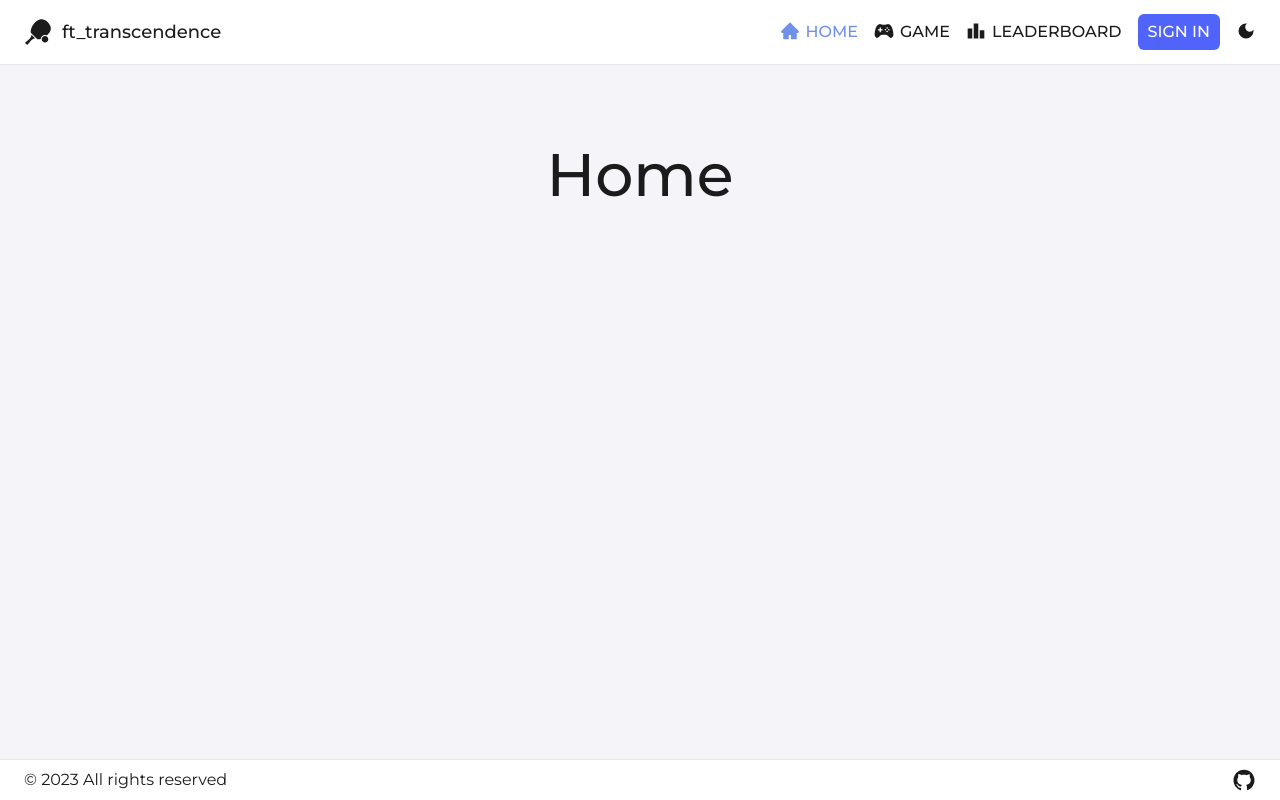
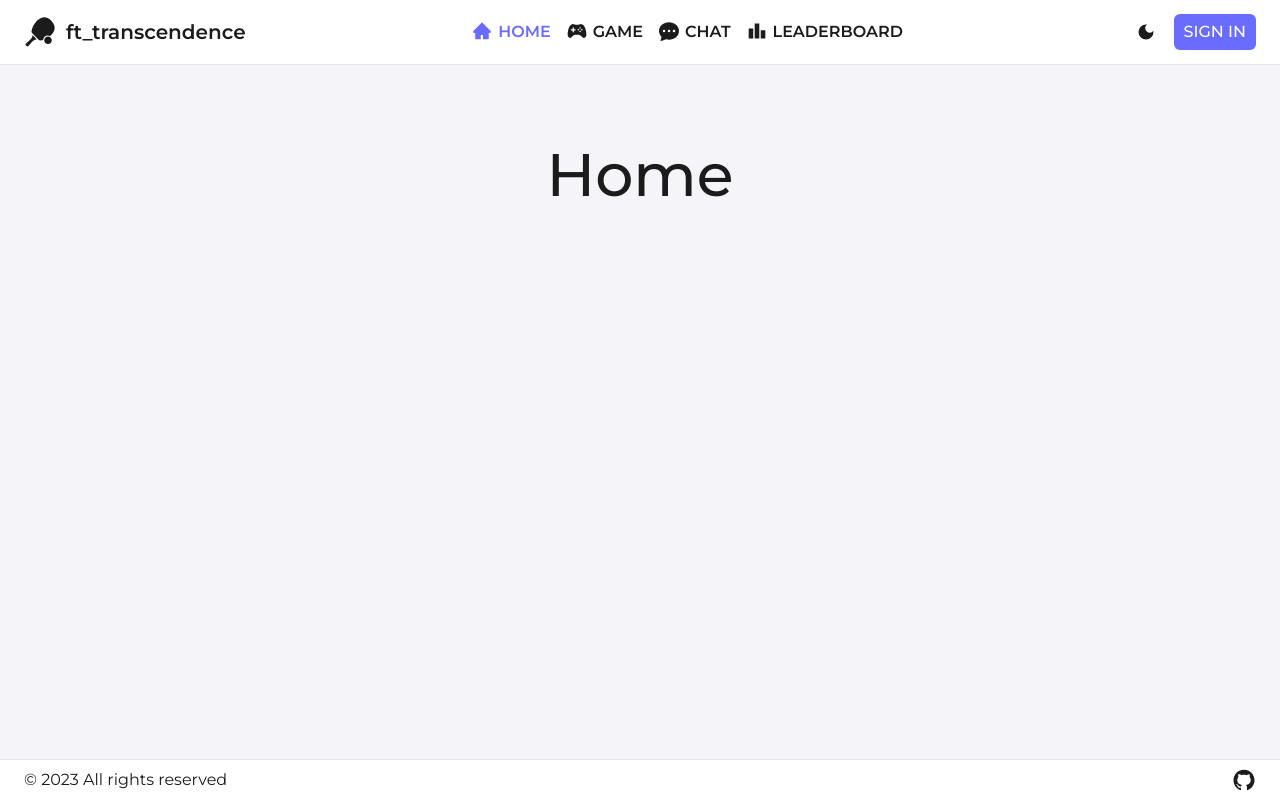
Before and after one commit to fluchtens/42-ft_transcendence, a React (Vite) app in the folder frontend/: page / in a window 1280 px wide. Built offline with nearby package versions, Linux system fonts and the light colour scheme; no server answers.

Commit message:
fix light theme

```diff
--- a/frontend/src/App.tsx
+++ b/frontend/src/App.tsx
@@ -2,6 +2,7 @@ import { createBrowserRouter, RouterProvider } from 'react-router-dom';
 import Layout from './layouts/Layout';
 import Error from './pages/Error';
 import Game from './pages/Game';
+import Chat from './pages/Chat';
 import Leaderboard from './pages/Leaderboard';
 import Profile from './pages/Profile';
 import SignIn from './pages/login/SignIn';
@@ -27,6 +28,10 @@ function App() {
           element: <Game />,
         },
         {
+          path: "/chat",
+          element: <Chat />,
+        },
+        {
           path: "/leaderboard",
           element: <Leaderboard />,
         },
--- a/frontend/src/components/PageButton.tsx
+++ b/frontend/src/components/PageButton.tsx
@@ -10,8 +10,8 @@ function PageButton({ path, text, icon }: PageButtonProps) {
   const { pathname } = useLocation();
 
   return (
-    <li className={`hover:text-tertiary ${pathname === path ? "text-tertiary" : ""}`}>
-      <button className="uppercase md:w-full md:h-10">
+    <li className={`hover:text-tertiary ${pathname === path ? "text-ltertiary dark:text-dtertiary" : ""}`}>
+      <button className="uppercase font-semibold md:w-full md:h-10">
         <Link to={path} className="flex items-center">
           {icon}
           {text}
--- a/frontend/src/layouts/Header.tsx
+++ b/frontend/src/layouts/Header.tsx
@@ -4,6 +4,7 @@ import { AiFillHome, AiOutlineMenu } from 'react-icons/ai';
 import { IoGameController } from 'react-icons/io5';
 import { GiPingPongBat } from 'react-icons/gi';
 import { MdLeaderboard, MdOutlineDarkMode, MdDarkMode } from 'react-icons/md';
+import { BsFillChatDotsFill } from 'react-icons/bs';
 import PageButton from '../components/PageButton'
 
 function Header() {
@@ -29,50 +30,40 @@ function Header() {
   return (
     <>
       <header className="bg-lsecondary dark:bg-dsecondary border-b border-gray-200 dark:border-gray-700">
-        <nav className="w-full flex flex-wrap items-center justify-between px-6 py-3">
+        <nav className="flex flex-wrap items-center justify-between px-6 py-3">
 
           <div className="flex items-center">
-            <GiPingPongBat className="w-7 h-7 mr-2.5"/>
-            <Link to={'/'} className="text-lg font-medium">ft_transcendence</Link>
+            <GiPingPongBat className="w-8 h-8 mr-2.5"/>
+            <Link to={'/'} className="text-lg font-semibold lg:text-xl">ft_transcendence</Link>
           </div>
 
-          <button className="hover:text-white md:hidden"onClick={toggleMenu}>
+          <button className="hover:text-white lg:hidden"onClick={toggleMenu}>
             <AiOutlineMenu className="w-6 h-6"/>
           </button>
 
-          <ul className={`${!isMenuOpen ? "hidden" : "flex flex-col w-full py-3 gap-2"} font-medium items-center md:flex md:flex-row md:w-max md:py-0 md:gap-4`}>
-            <PageButton path="/" text="Home" icon={<AiFillHome className="w-5 h-5 mr-1.5 mb-0.5"/>} />
-            <PageButton path="/game" text="Game" icon={<IoGameController className="w-5 h-5 mr-1.5 mb-0.5"/>} />
-            <PageButton path="/leaderboard" text="Leaderboard" icon={<MdLeaderboard className="w-5 h-5 mr-1.5 mb-0.5"/>} />
+          <ul className={`${!isMenuOpen ? "hidden" : "flex flex-col w-full py-3 gap-2"} items-center lg:flex lg:flex-row lg:w-max lg:py-0 lg:gap-4`}>
+            <PageButton path="/" text="Home" icon={<AiFillHome className="w-5 h-5 mr-1.5 mb-0.5"/>}/>
+            <PageButton path="/game" text="Game" icon={<IoGameController className="w-5 h-5 mr-1.5 mb-0.5"/>}/>
+            <PageButton path="/chat" text="Chat" icon={<BsFillChatDotsFill className="w-5 h-5 mr-1.5 mb-0.5"/>}/>
+            <PageButton path="/leaderboard" text="Leaderboard" icon={<MdLeaderboard className="w-5 h-5 mr-1.5 mb-0.5"/>}/>
+          </ul>
 
-            <li className="text-white mt-1 md:mt-0">
-              <Link to={'/signin'}>
-                <button className="uppercase rounded-md bg-quaternary hover:bg-tertiary px-2.5 py-1.5">Sign in</button>
-              </Link>
+          <ul className={`${!isMenuOpen ? "hidden" : "flex flex-col w-full py-3 gap-2"} items-center lg:flex lg:flex-row lg:w-max lg:py-0 lg:gap-3`}>
+            <li>
+              <button onClick={toggleTheme} className="flex items-center px-1.5 py-1.5">
+                {theme === "light" ? <MdDarkMode className="w-5 h-5"/> : <MdOutlineDarkMode className="w-5 h-5"/>}
+              </button>
             </li>
 
-            <li>
-              <button onClick={toggleTheme} className="flex items-center">
-                {theme === "light" ? <MdDarkMode className="w-5 h-5 mb-0.5"/> : <MdOutlineDarkMode className="w-5 h-5 mb-0.5"/>}
-              </button>
+            <li className="text-white font-medium mt-1 lg:mt-0">
+              <Link to={'/signin'}>
+                <button className="uppercase bg-ltertiary hover:bg-lquaternary rounded-md px-2.5 py-1.5">Sign in</button>
+              </Link>
             </li>
           </ul>
 
         </nav>
       </header>
-
-      {/* <div className="flex">
-        <div className="bg-lsecondary border-r border-gray-200 w-[18rem] h-screen">
-          <ul className="font-medium text-lg m-5 space-y-1">
-            <PageButton path="/" text="Home" icon={<AiFillHome className="w-6 h-6 mr-2.5 mb-0.5"/>} />
-            <PageButton path="/game" text="Game" icon={<IoGameController className="w-6 h-6 mr-2.5 mb-0.5"/>} />
-            <PageButton path="/leaderboard" text="Leaderboard" icon={<MdLeaderboard className="w-6 h-6 mr-2.5 mb-0.5"/>} />
-          </ul>
-        </div>
-        <div className="py-20 flex items-center justify-center">
-          <h1 className="text-6xl font-medium">Home</h1>
-        </div>
-      </div> */}
     </>
   );
 }
--- /dev/null
+++ b/frontend/src/pages/Chat.tsx
@@ -0,0 +1,9 @@
+function Chat() {
+	return (
+		<div className="py-20 flex items-center justify-center">
+			<h1 className="text-6xl font-medium">Chat</h1>
+		</div>
+	)
+}
+
+export default Chat
--- a/frontend/src/pages/login/SignIn.tsx
+++ b/frontend/src/pages/login/SignIn.tsx
@@ -23,43 +23,37 @@ function SignIn() {
   };
 
   return (
-    <main className="flex flex-col items-center justify-center p-5 mx-auto md:h-screen">
-
+    <div className="flex flex-col items-center justify-center mx-auto p-5 md:h-screen">
       <div className="flex items-center mb-4">
-        <GiPingPongBat className="w-9 h-9 mr-2.5"/>
-        <Link to={'/'} className="text-3xl font-semibold">ft_transcendence</Link>
+        <GiPingPongBat className="w-8 h-8 mr-2.5 md:w-9 md:h-9"/>
+        <Link to={'/'} className="text-2xl font-semibold md:text-3xl">ft_transcendence</Link>
       </div>
 
-      <div className="bg-dsecondary rounded-lg shadow-lg w-full md:max-w-md">
-        <div className="p-5 space-y-3 md:p-8 md:space-y-6">
-
-          <h1 className="text-xl font-bold leading-tight tracking-tight md:text-2xl">Sign in to your account</h1>
+      <div className="bg-lsecondary dark:bg-dsecondary rounded-2xl shadow-lg w-full p-5 space-y-3 md:max-w-md md:p-8">
+        <h1 className="text-xl font-bold md:text-2xl">Sign in to your account</h1>
 
         <form onSubmit={handleFormSubmit} className="space-y-3 md:space-y-6" action="#">
           <div>
             <label htmlFor="username" className="block mb-2 text-sm font-medium">Username</label>
-              <input type="text" name="username" id="username" value={username} onChange={(e) => setUsername(e.target.value)} placeholder="fluchten" className="bg-gray-700 border border-gray-600 placeholder-gray-400 rounded-lg w-full p-2.5 md:text-sm" required/>
+            <input type="text" value={username} onChange={(e) => setUsername(e.target.value)} placeholder="fluchten" className="bg-gray-50 dark:bg-gray-700 border border-gray-300 dark:border-gray-600 rounded-lg w-full p-2.5 md:text-sm" required/>
           </div>
 
           <div>
             <label htmlFor="password" className="block mb-2 text-sm font-medium">Password</label>
-              <input type="password" name="password" id="password" placeholder="••••••••" className="bg-gray-700 border border-gray-600 placeholder-gray-400 rounded-lg w-full p-2.5 md:text-sm" required/>
+            <input type="password" placeholder="••••••••" className="bg-gray-50 dark:bg-gray-700 border border-gray-300 dark:border-gray-600 rounded-lg w-full p-2.5 md:text-sm" required/>
           </div>
 
-            <button type="submit" className="text-white bg-quaternary hover:bg-tertiary rounded-lg text-sm font-medium w-full p-2.5">Sign in</button>
+          <button type="submit" className="text-white bg-ltertiary hover:bg-lquaternary rounded-lg text-sm font-medium w-full p-2.5">Sign in</button>
         </form>
 
         <button className="text-white bg-[#00babc] hover:bg-[#33c8c9] border border-gray-500 rounded-lg text-sm font-medium w-full p-2.5">Sign in with 42</button>
 
         <div className="flex text-sm">
-            <p className="font-light text-gray-400 mr-1">Don’t have an account yet?</p>
-            <Link to={'/signup'} className="font-medium text-gray-400 hover:underline">Sign up</Link>
-          </div>
-
+          <p className="font-light text-gray-500 dark:text-gray-400 mr-1">Don’t have an account yet?</p>
+          <Link to={'/signup'} className="font-medium text-gray-500 dartext-gray-400 hover:underline">Sign up</Link>
         </div>
       </div>
-
-    </main>
+    </div>
   );
 }
 
--- a/frontend/src/pages/login/SignUp.tsx
+++ b/frontend/src/pages/login/SignUp.tsx
@@ -23,41 +23,35 @@ function SignUp() {
   };
 
   return (
-    <main className="flex flex-col items-center justify-center p-5 mx-auto md:h-screen">
-
+    <div className="flex flex-col items-center justify-center mx-auto p-5 md:h-screen">
       <div className="flex items-center mb-4">
-        <GiPingPongBat className="w-9 h-9 mr-2.5"/>
-        <Link to={'/'} className="text-3xl font-semibold">ft_transcendence</Link>
+        <GiPingPongBat className="w-8 h-8 mr-2.5 md:w-9 md:h-9"/>
+        <Link to={'/'} className="text-2xl font-semibold md:text-3xl">ft_transcendence</Link>
       </div>
 
-      <div className="bg-dsecondary rounded-lg shadow-lg w-full md:max-w-md">
-        <div className="p-5 space-y-3 md:p-8 md:space-y-6">
-
-          <h1 className="text-xl font-bold leading-tight tracking-tight md:text-2xl">Register a new account</h1>
+      <div className="bg-lsecondary dark:bg-dsecondary rounded-2xl shadow-lg w-full p-5 space-y-3 md:max-w-md md:p-8">
+        <h1 className="text-xl font-bold md:text-2xl">Register a new account</h1>
 
         <form onSubmit={handleFormSubmit} className="space-y-3 md:space-y-6" action="#">
           <div>
             <label htmlFor="username" className="block mb-2 text-sm font-medium">Username</label>
-              <input type="text" name="username" id="username" value={username} onChange={(e) => setUsername(e.target.value)} placeholder="fluchten" className="bg-gray-700 border border-gray-600 placeholder-gray-400 rounded-lg w-full p-2.5 md:text-sm" required/>
+            <input type="text" value={username} onChange={(e) => setUsername(e.target.value)} placeholder="fluchten" className="bg-gray-50 dark:bg-gray-700 border border-gray-300 dark:border-gray-600 rounded-lg w-full p-2.5 md:text-sm" required/>
           </div>
 
           <div>
             <label htmlFor="password" className="block mb-2 text-sm font-medium">Password</label>
-              <input type="password" name="password" id="password" placeholder="••••••••" className="bg-gray-700 border border-gray-600 placeholder-gray-400 rounded-lg w-full p-2.5 md:text-sm" required/>
+            <input type="password" placeholder="••••••••" className="bg-gray-50 dark:bg-gray-700 border border-gray-300 dark:border-gray-600 rounded-lg w-full p-2.5 md:text-sm" required/>
           </div>
 
-            <button type="submit" className="text-white bg-quaternary hover:bg-tertiary rounded-lg text-sm font-medium w-full p-2.5">Sign up</button>
+          <button type="submit" className="text-white bg-ltertiary hover:bg-lquaternary rounded-lg text-sm font-medium w-full p-2.5">Sign in</button>
         </form>
 
         <div className="flex text-sm">
-            <p className="font-light text-gray-400 mr-1">Have an account?</p>
-            <Link to={'/signin'} className="font-medium text-gray-400 hover:underline">Sign in</Link>
-          </div>
-
+          <p className="font-light text-gray-500 dark:text-gray-400 mr-1">Have an account?</p>
+          <Link to={'/signin'} className="font-medium text-gray-500 dartext-gray-400 hover:underline">Sign in</Link>
         </div>
       </div>
-
-    </main>
+    </div>
   );
 }
 
--- a/frontend/tailwind.config.js
+++ b/frontend/tailwind.config.js
@@ -7,6 +7,7 @@ export default {
     extend: {
       fontFamily: {
         'montserrat': ['Montserrat', 'sans'],
+        'public-sans': ['"Public Sans"', 'sans']
       },
       colors: {
         'lprimary': '#f5f5f9',
@@ -15,9 +16,11 @@ export default {
         'lsecondary': '#ffffff',
         'dsecondary': '#25273F',
 
-        'tertiary': '#7090E9',
+        'ltertiary': '#6A6CFF',
+        'dtertiary': '#7090E9',
 
-        'quaternary': '#5064FB',
+        'lquaternary': '#5064FB',
+        'dquaternary': '#5064FB',
 
         'ltext': '#1B1B1B',
         'dtext': '#E2E8F0',
```
Lines whose indentation alone changed are shown as unchanged.
